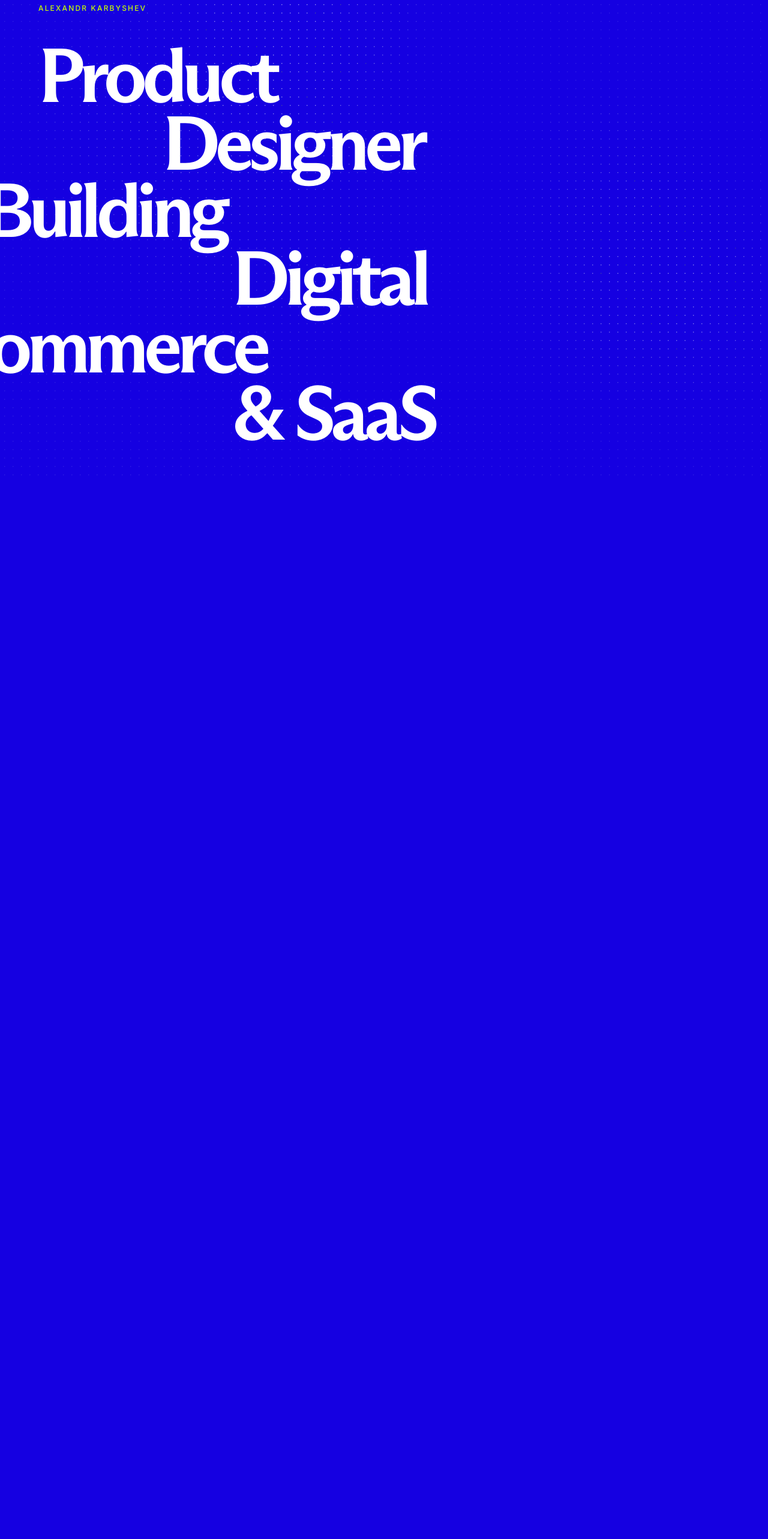
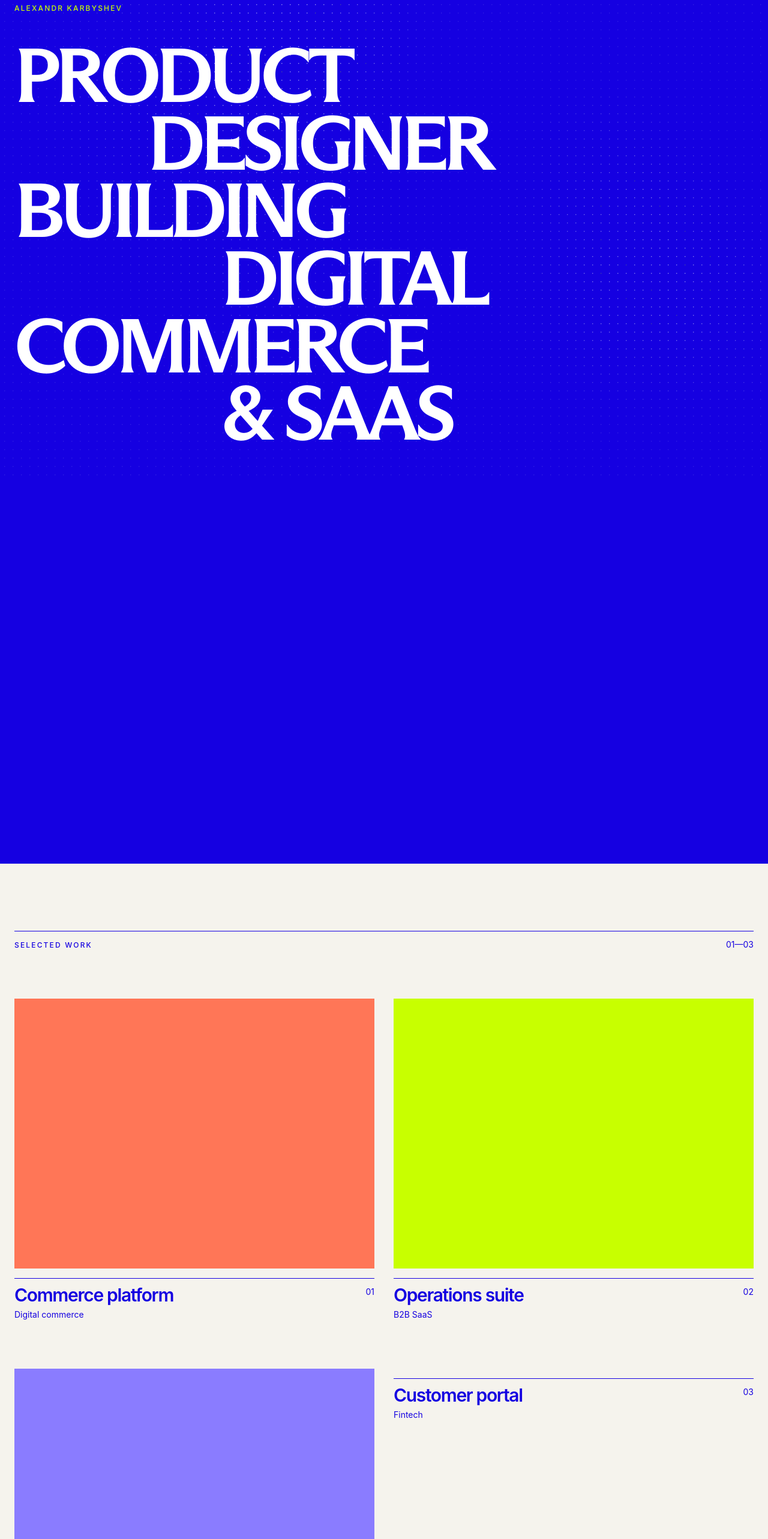
Before and after one commit to ntrglcrn/Karbyahev.design, a Next.js app: page / in a window 1280 px wide. Shown: the top 2566 px of the page at 60% size. Before the commit the page ends 1440 px from the top, so only its background shows below. Built offline with nearby package versions, Linux system fonts and the light colour scheme.

Commit message:
feat: add wide responsive layout grid

```diff
--- a/src/app/globals.css
+++ b/src/app/globals.css
@@ -6,6 +6,9 @@
   --muted: #d9d7ff;
   --border: rgb(255 255 255 / 0.35);
   --accent: #c8ff00;
+  --page-gutter: 1rem;
+  --page-grid-columns: 4;
+  --page-grid-gap: 0.75rem;
 }
 
 @theme inline {
@@ -33,6 +36,37 @@ h1 {
 }
 
 .container {
-  width: min(100% - 2rem, 72rem);
-  margin-inline: auto;
+  width: 100%;
+  max-width: none;
+  padding-inline: var(--page-gutter);
 }
+
+.page-grid {
+  display: grid;
+  grid-template-columns: repeat(var(--page-grid-columns), minmax(0, 1fr));
+  gap: var(--page-grid-gap);
+}
+
+.reading-width {
+  max-width: 68ch;
+}
+
+@media (min-width: 48rem) {
+  :root {
+    --page-gutter: 1.25rem;
+    --page-grid-columns: 8;
+    --page-grid-gap: 1rem;
+  }
+}
+
+@media (min-width: 64rem) {
+  :root {
+    --page-grid-columns: 12;
+  }
+}
+
+@media (min-width: 80rem) {
+  :root {
+    --page-gutter: 1.5rem;
+  }
+}
--- a/src/app/page.tsx
+++ b/src/app/page.tsx
@@ -1,9 +1,11 @@
 import Hero from "@/components/hero";
+import SelectedWork from "@/components/selected-work";
 
 export default function Home() {
   return (
     <main>
       <Hero />
+      <SelectedWork />
     </main>
   );
 }
--- a/src/components/hero.tsx
+++ b/src/components/hero.tsx
@@ -3,12 +3,12 @@
 import { useEffect, useRef } from "react";
 
 const lines = [
-  { text: "Product", initialClass: "ml-0", travelX: -0.015 },
-  { text: "Designer", initialClass: "ml-[5%] md:ml-[10%] lg:ml-[18%]", travelX: -0.09 },
-  { text: "Building", initialClass: "ml-[1%] md:ml-0 lg:-ml-[8%]", travelX: 0.16 },
-  { text: "Digital", initialClass: "ml-[8%] md:ml-[15%] lg:ml-[28%]", travelX: -0.2, travelY: -5, scaleDelta: 0.006 },
-  { text: "Commerce", initialClass: "ml-0 md:-ml-[4%] lg:-ml-[14%]", travelX: 0.075, travelY: 3 },
-  { text: "& SaaS", initialClass: "ml-[8%] md:ml-[15%] lg:ml-[28%]", travelX: 0.11, travelY: 2, scaleDelta: 0.002 },
+  { text: "PRODUCT", initialClass: "ml-0", travelX: -0.015 },
+  { text: "DESIGNER", initialClass: "ml-[5%] md:ml-[10%] lg:ml-[18%]", travelX: -0.09 },
+  { text: "BUILDING", initialClass: "ml-[1%] md:ml-0 lg:ml-0", travelX: 0.16 },
+  { text: "DIGITAL", initialClass: "ml-[8%] md:ml-[15%] lg:ml-[28%]", travelX: -0.2, travelY: -5, scaleDelta: 0.006 },
+  { text: "COMMERCE", initialClass: "ml-0 md:-ml-[4%] lg:ml-0", travelX: 0.075, travelY: 3 },
+  { text: "& SAAS", initialClass: "ml-[8%] md:ml-[15%] lg:ml-[28%]", travelX: 0.11, travelY: 2, scaleDelta: 0.002 },
 
 ];
 
--- /dev/null
+++ b/src/components/selected-work.tsx
@@ -0,0 +1,33 @@
+const projects = [
+  { title: "Commerce platform", type: "Digital commerce", tone: "bg-[#ff7657]" },
+  { title: "Operations suite", type: "B2B SaaS", tone: "bg-[#c8ff00]" },
+  { title: "Customer portal", type: "Fintech", tone: "bg-[#8a7cff]" },
+];
+
+export default function SelectedWork() {
+  return (
+    <section className="bg-[#f5f3ed] py-20 text-[#1500e1] sm:py-28" id="selected-work">
+      <div className="container">
+        <div className="mb-14 flex items-baseline justify-between border-t border-current pt-3 sm:mb-20">
+          <p className="text-xs font-medium uppercase tracking-[0.18em]">Selected work</p>
+          <p className="text-sm">01—03</p>
+        </div>
+
+        <div className="grid gap-14 md:grid-cols-2 md:gap-x-8 md:gap-y-20">
+          {projects.map(({ title, type, tone }, index) => (
+            <article className={index === 2 ? "md:col-span-2 md:grid md:grid-cols-2 md:gap-8" : ""} key={title}>
+              <div className={`${tone} aspect-[4/3]`} aria-label={`${title} — image placeholder`} role="img" />
+              <div className="mt-4 flex items-start justify-between gap-4 border-t border-current pt-3">
+                <div>
+                  <h2 className="text-2xl font-semibold leading-none tracking-[-0.045em] sm:text-3xl">{title}</h2>
+                  <p className="mt-2 text-sm">{type}</p>
+                </div>
+                <span className="text-sm">0{index + 1}</span>
+              </div>
+            </article>
+          ))}
+        </div>
+      </div>
+    </section>
+  );
+}
```
